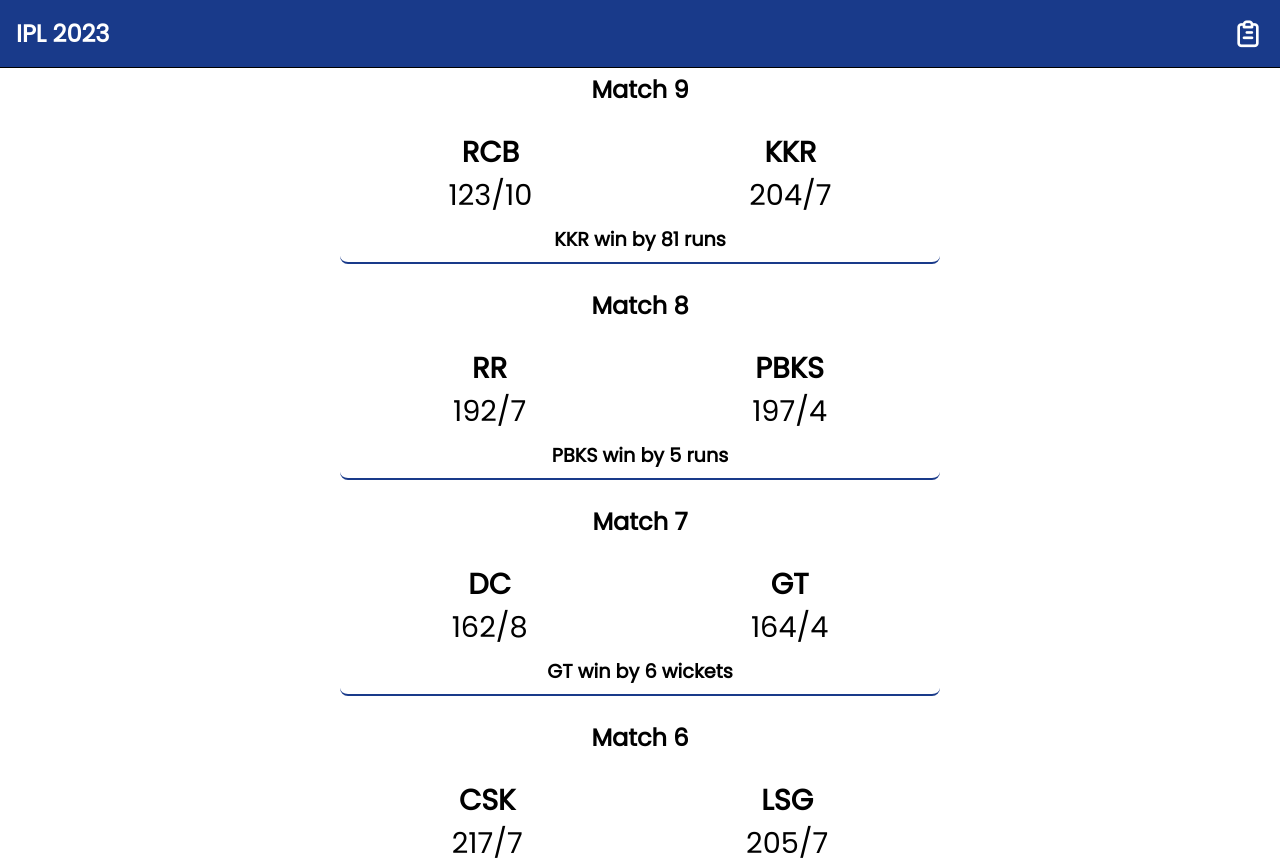
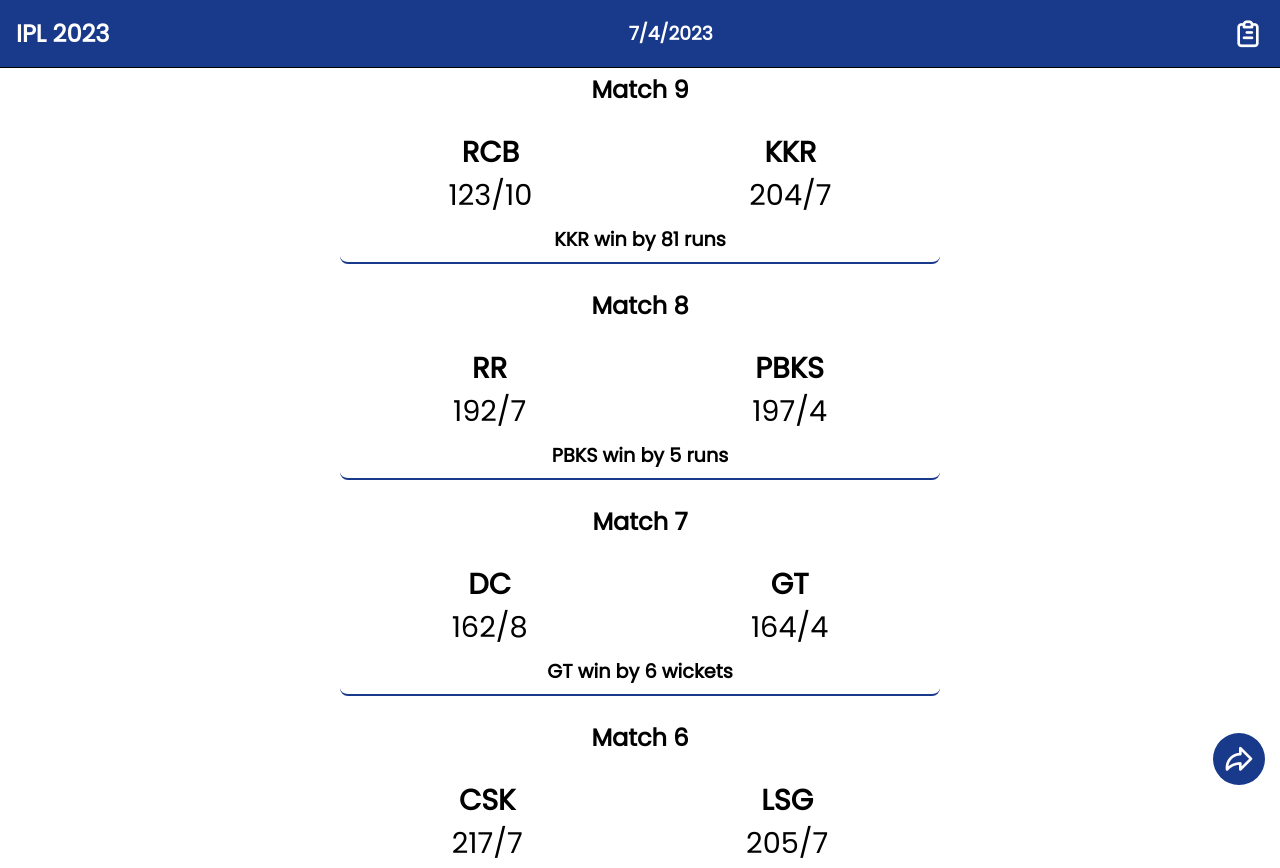
Before and after one commit to SahilZore-2003/ipl2023, a plain HTML site: page index.html in a window 1280 px wide. Shown: the top 868 px of the page. Drawn offline with nearby package versions, Linux system fonts and the light colour scheme.

Commit message:
update index.html and script.js
new features added
1. share button
2. date added in navbar

```diff
--- a/index.html
+++ b/index.html
@@ -14,10 +14,12 @@
 
     <nav>
         <h1 class="center">IPL 2023</h1>
+        <h3 id="date">07/04/2023</h3>
         <a href="schedule.html"><i class="uil uil-clipboard-alt scheduleIcon"></i></a>
     </nav>
 
     <div class="content" id="content">
+
         <!-- <div class="center matchid">Match 1</div>
         <div class="displayscore">
             <div>
@@ -35,7 +37,7 @@
     <div class="logo" id="logo">
          <img src="logo.webp" alt="">
     </div>
-
+    <i class="uil uil-share" id="shareBtn"></i>
     <script src="script.js"></script>
 </body>
 
--- a/script.js
+++ b/script.js
@@ -1,12 +1,22 @@
 const div = document.getElementById("content");
+const date = document.getElementById("date");
+const shareBtn =  document.getElementById("shareBtn");
+
 window.addEventListener("load",()=>{
-     document.getElementById('logo').style.display = 'none';
+    document.getElementById('logo').style.display = 'none';
 })
+
+let displaydate = new Date()
+date.innerHTML = `${displaydate.getDate()}/${displaydate.getMonth()+1}/${displaydate.getFullYear()}`
+
+
+
+
+
 
 fetch("data.json")
 .then(res => res.json())
 .then(data =>{
-    console.log(data.matches.length)
     for(let i = 0; i<data.matches.length;i++){
         div.innerHTML += `
         <div class="center matchid">Match ${data.matches[i].match}</div>
@@ -24,3 +34,21 @@
         `;
     }
 })
+
+
+const shareData = {
+    title: "Smart IT World",
+    text: "see ipl matches score schedule & more..",
+    url: "https://sahilzore-2003.github.io/ipl2023",
+  };
+
+
+
+  // Share must be triggered by "user activation"
+  shareBtn.addEventListener("click", async () => {
+    try {
+      await navigator.share(shareData);
+    } catch (err) {
+      console.log(err)
+    }
+  });
--- a/style.css
+++ b/style.css
@@ -109,3 +109,16 @@
     height: 300px;
 
 }
+
+
+#shareBtn{
+    position: fixed;
+    font-size: 2rem;
+    bottom: 15px;
+    right: 15px;
+    color: #fff;
+    padding: .5rem;
+    border: 2px solid #193a8a;
+    border-radius: 50%;
+    background-color: #193a8a;
+}
```
Also changed, not shown: schedule.html (+2 -1 lines).
